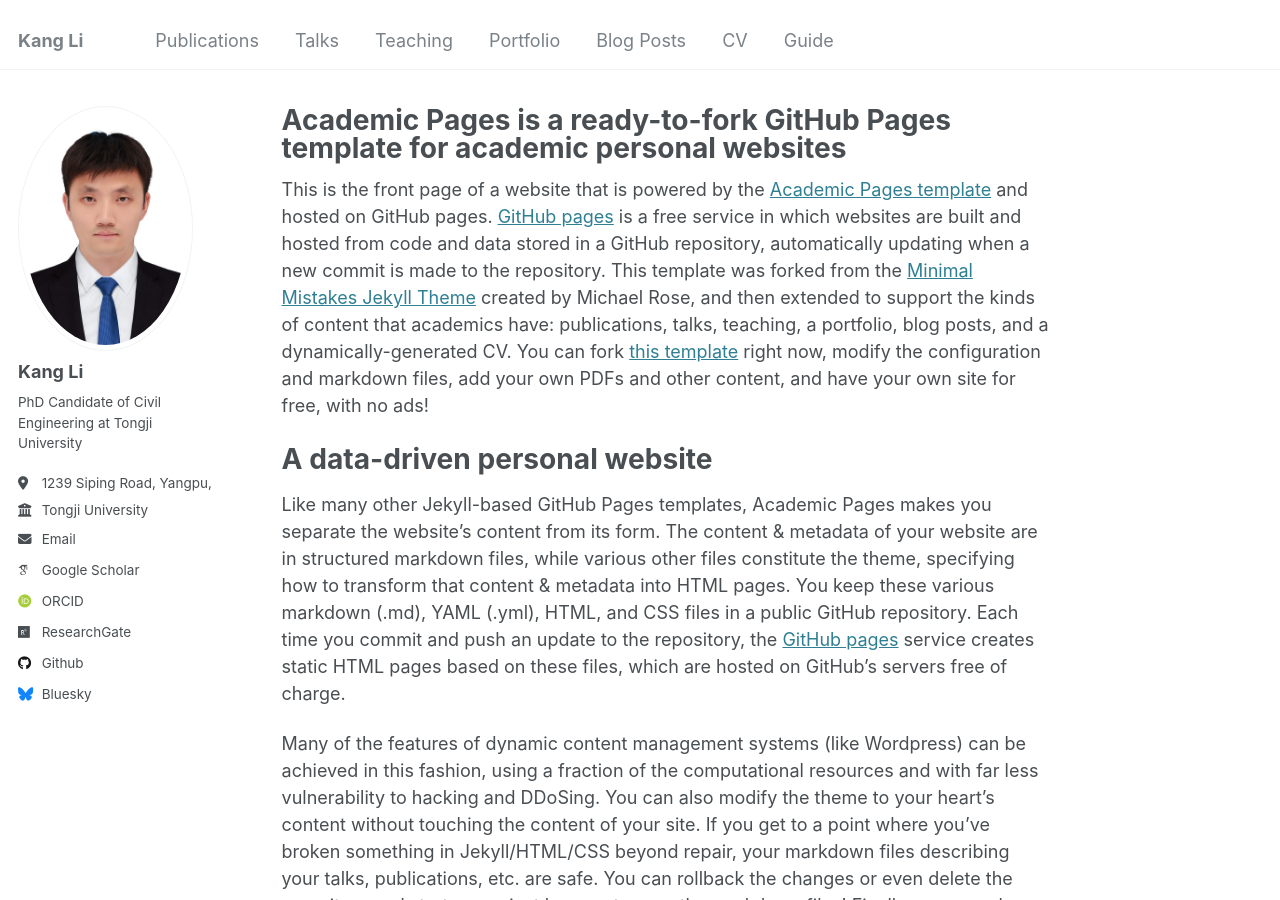
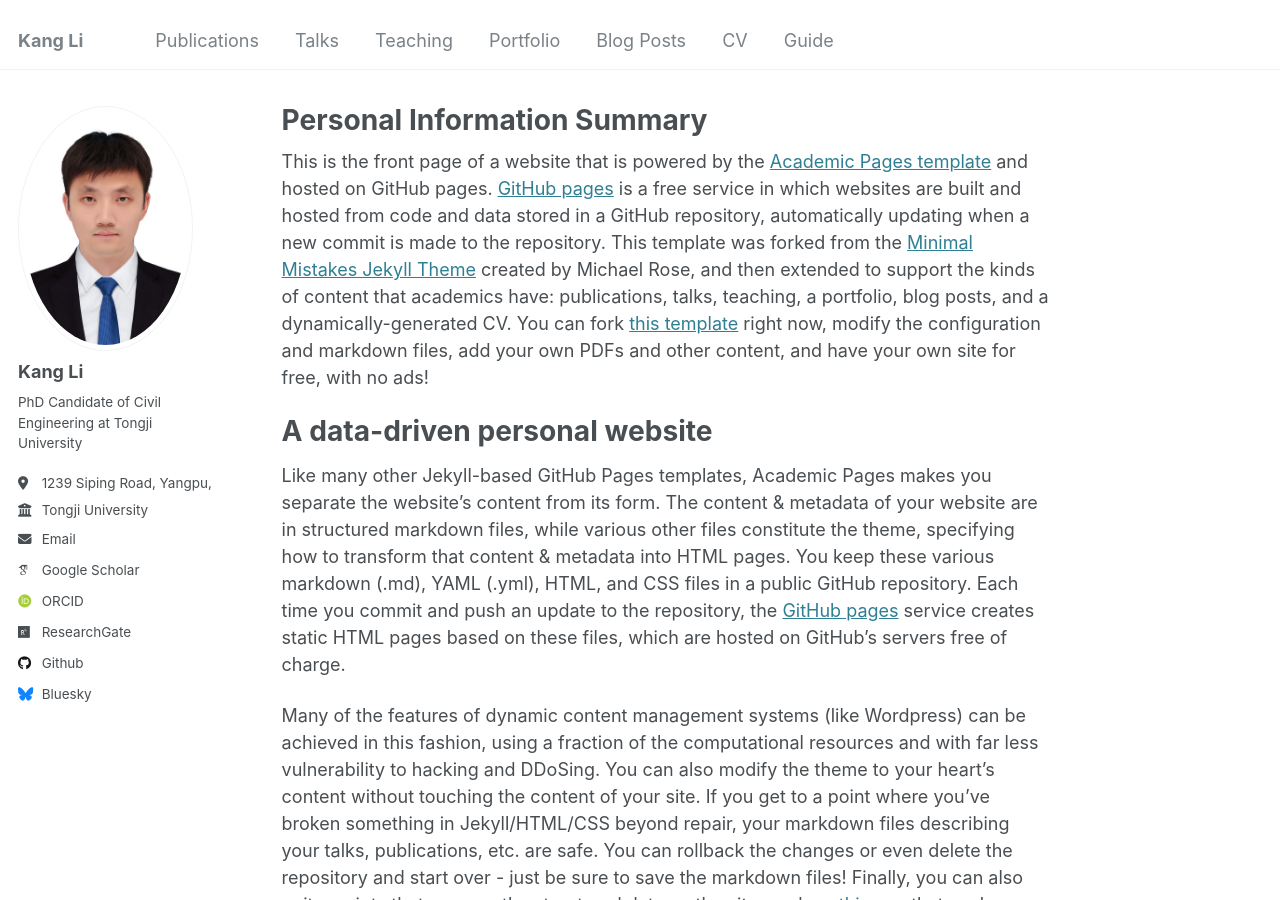
Before and after one commit to LIKANG2021/kangli_page.github.io, a Jekyll site: the page built from _pages/about.md, in a window 1280 px wide and 900 px high. Built offline with Jekyll 4.4.1, drawn with Linux system fonts in a browser that asks for light colours; some web fonts are replaced.

Commit message:
Update about.md

```diff
--- a/_pages/about.md
+++ b/_pages/about.md
@@ -1,6 +1,6 @@
 ---
 permalink: /
-title: "Academic Pages is a ready-to-fork GitHub Pages template for academic personal websites"
+title: "Personal Information Summary"
 author_profile: true
 redirect_from:
   - /about/
```
